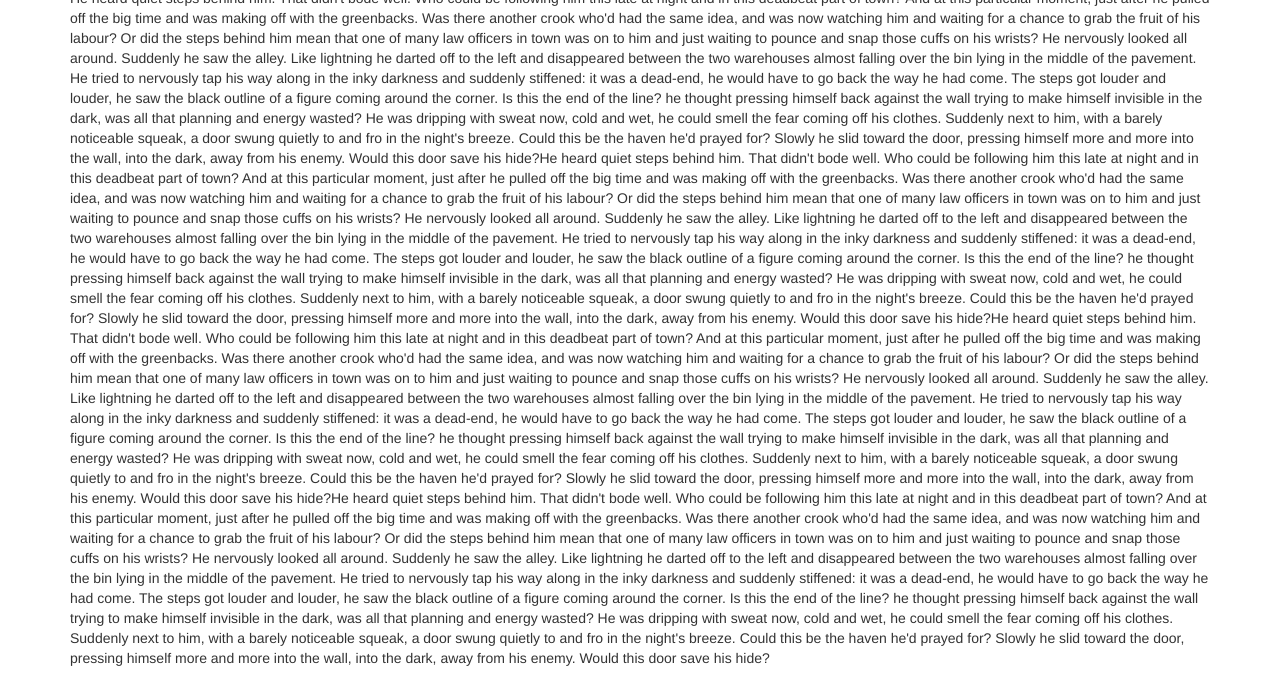
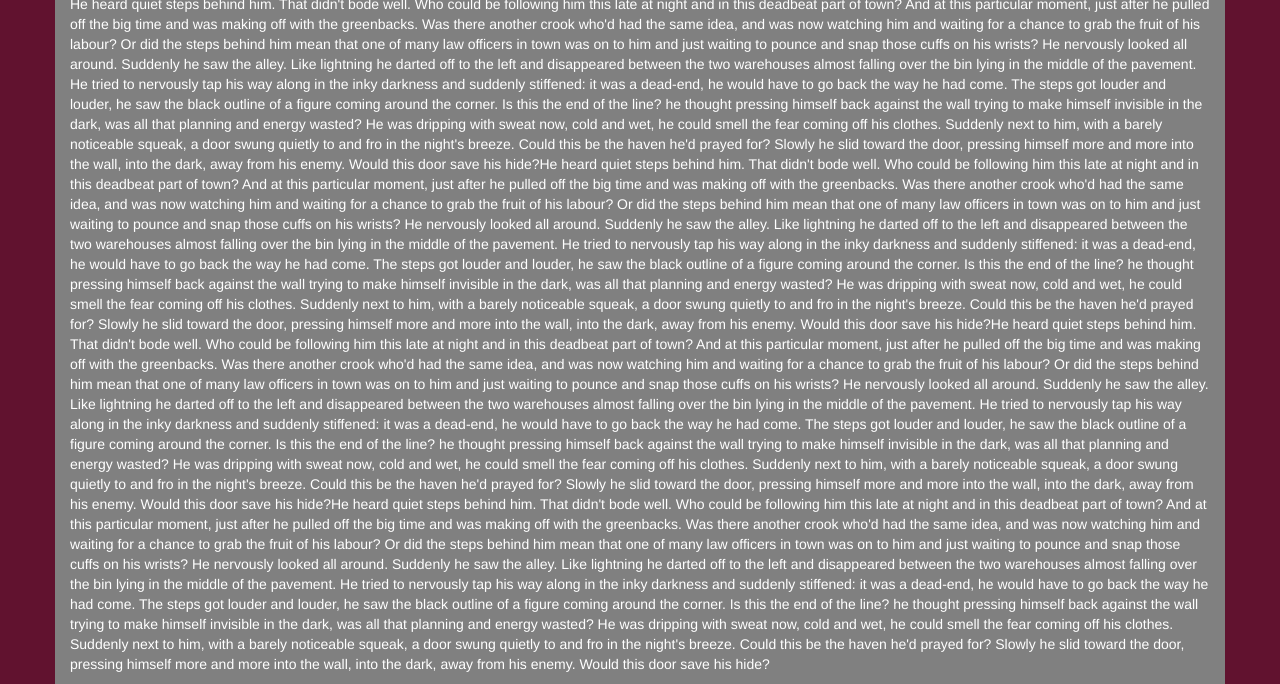
Before and after one commit to Gouthami2003/Gouthami2003.github.io, a plain HTML site: page index (1).html in a window 1280 px wide. Shown: the part 257-941 px from the top of the page. Drawn offline with nearby package versions, Linux system fonts and the light colour scheme.

Commit message:
Update index (1).html

```diff
--- a/index (1).html
+++ b/index (1).html
@@ -5,7 +5,7 @@
   <meta charset="utf-8">
   <meta name="viewport" content="width=device-width, initial-scale=1">
   <link rel="stylesheet" href="https://maxcdn.bootstrapcdn.com/bootstrap/3.4.1/css/bootstrap.min.css">
-  <link rel="stylesheet" type="text/css" href="style.css">
+  <link rel="stylesheet" type="text/css" href="style (1).css">
   <script src="https://ajax.googleapis.com/ajax/libs/jquery/3.5.1/jquery.min.js"></script>
   <script src="https://maxcdn.bootstrapcdn.com/bootstrap/3.4.1/js/bootstrap.min.js"></script>
 </head>
```
